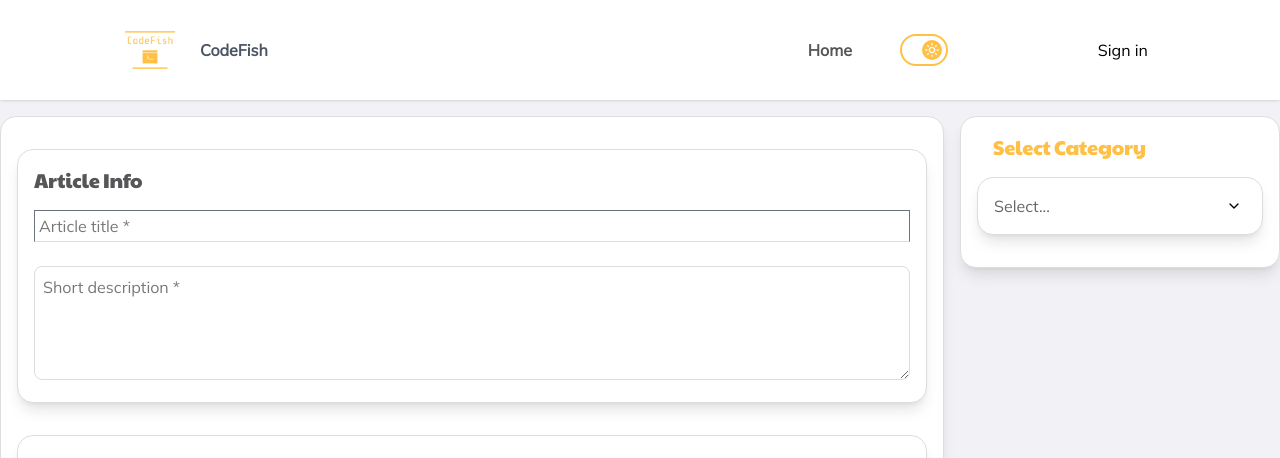
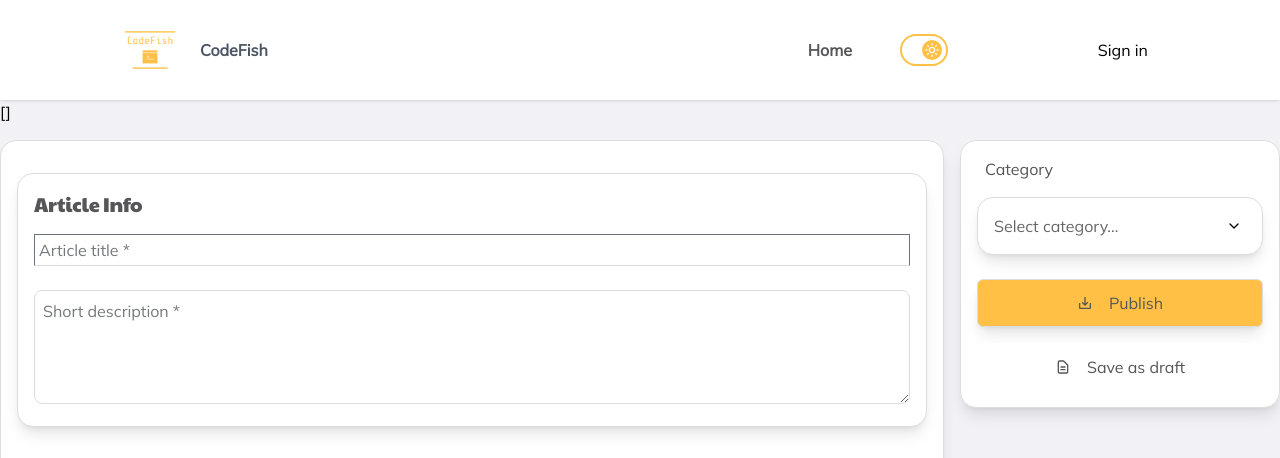
Before and after one commit to younggg96/gyang_website, a React (Create React App) app: page /article/new in a window 1280 px wide. Shown: the top 458 px of the page. Built offline with nearby package versions, Linux system fonts and the light colour scheme.

Commit message:
new updates

```diff
--- a/src/components/editor/EditorArticle.jsx
+++ b/src/components/editor/EditorArticle.jsx
@@ -10,23 +10,50 @@ import "react-markdown-editor-lite/lib/index.css";
 
 const mdParser = new MarkdownIt(/* Markdown-it options */);
 
+const EditorArticle = ({ form, setUploadImg }) => {
+  const {
+    register,
+    setError,
+    clearErrors,
+    formState: { errors },
+  } = form;
+
   const handleEditorChange = ({ html, text }) => {
     console.log("handleEditorChange", html, text);
   };
 
   const hanleFileChange = (file) => {
     console.log("file", file);
+    setUploadImg(file);
+    clearErrors("cover");
   };
 
-const EditorArticle = () => {
   return (
     <GyCard>
       <GyCard title="Article Info" hasDivider={false}>
-        <GyInput placeholder="Article title *" className="mb-6" />
-        <GyTextarea placeholder="Short description *" />
+        <GyInput
+          placeholder="Article title *"
+          className="mb-6"
+          required={true}
+          form={register("title", {
+            required: "Article title is required.",
+          })}
+        />
+        {errors.title && <p className="error-msg">{errors.title.message}</p>}
+        <GyTextarea
+          placeholder="Short description *"
+          required={true}
+          form={register("description", {
+            required: "Article description is required.",
+          })}
+        />
+        {errors.description && (
+          <p className="error-msg">{errors.description.message}</p>
+        )}
       </GyCard>
       <GyCard title="Article Cover" hasDivider={false}>
         <GyUploader onFileChange={hanleFileChange} type="single" />
+        {errors.cover && <p className="error-msg">{errors.cover.message}</p>}
       </GyCard>
       <GyCard title="Content" hasDivider={false}>
         <MdEditor
--- a/src/components/editor/EditorBtns.jsx
+++ b/src/components/editor/EditorBtns.jsx
@@ -4,9 +4,42 @@ import GyCard from "../../ui/GyCard/GyCard";
 import useAuth from "../../hooks/useAuth";
 import GyButton from "../../ui/GyButton/GyButton";
 // icons
-import { HiOutlinePencil } from "react-icons/hi";
+import { HiOutlineDocumentText, HiOutlinePencil } from "react-icons/hi";
 import { BsBookmarksFill } from "react-icons/bs";
 import { useNavigate } from "react-router-dom";
+import GySelector from "../../ui/GySelector/GySelector";
+import { MdSaveAlt } from "react-icons/md";
+
+const EditorSubmitBtns = ({ register, errors }) => {
+  return (
+    <GyCard>
+      <div className="mb-2">
+        <GySelector
+          placeHolder="Select category..."
+          title="Category"
+        ></GySelector>
+      </div>
+      <div className="flex flex-col gap-4">
+        <GyButton
+          icon={() => <MdSaveAlt />}
+          title="Publish your article"
+          variant="contained"
+          type="submit"
+          click={() => {}}
+        >
+          Publish
+        </GyButton>
+        <GyButton
+          icon={() => <HiOutlineDocumentText />}
+          title="Save your article as a draft"
+          variant="text"
+        >
+          Save as draft
+        </GyButton>
+      </div>
+    </GyCard>
+  );
+};
 
 const EditorBtns = () => {
   const { state } = useAuth();
@@ -40,4 +73,4 @@ const EditorBtns = () => {
   );
 };
 
-export default EditorBtns;
+export default { EditorBtns, EditorSubmitBtns };
--- a/src/pages/HomePage.jsx
+++ b/src/pages/HomePage.jsx
@@ -6,7 +6,7 @@ import Gytab from "../ui/GyTab/Gytab";
 import GyBodySection from "../ui/GyBodySection/GyBodySection";
 // scss
 import "./style/index.scss";
-import EditorBtns from "../components/editor/EditorBtns";
+import EditorBtnsComponents from "../components/editor/EditorBtns";
 import MomentList from "../components/moments/MomentList";
 
 export const tabs = ["Articles", "Moments"];
@@ -28,7 +28,7 @@ const Home = () => {
         </section>
         <section className="right-section">
           <div className="sticky-side">
-            <EditorBtns />
+            <EditorBtnsComponents.EditorBtns />
             <TopUserList row={5} page={1} />
           </div>
         </section>
--- a/src/pages/NewArticlePage.jsx
+++ b/src/pages/NewArticlePage.jsx
@@ -1,44 +1,40 @@
-import React from "react";
+import React, { useState } from "react";
 import GyBodySection from "../ui/GyBodySection/GyBodySection";
 import EditorArticle from "../components/editor/EditorArticle";
-import GyCard from "../ui/GyCard/GyCard";
-import GyButton from "../ui/GyButton/GyButton";
-import { MdSaveAlt } from "react-icons/md";
-import { HiOutlineDocumentText } from "react-icons/hi";
-import GySelector from "../ui/GySelector/GySelector";
+
+import EditorBtnsComponents from "../components/editor/EditorBtns";
+import { useForm } from "react-hook-form";
 
 const NewArticlePage = () => {
+  const form = useForm();
+  const [uploadImg, setUploadImg] = useState([]);
+
+  const onSubmit = (data) => {
+    console.log("aaaa");
+    if (!uploadImg.length) {
+      form.setError("cover", {
+        type: "required",
+        message: "Article cover is required.",
+      });
+    }
+    // run(data);
+  };
+
   return (
     <GyBodySection>
+      <form onSubmit={form.handleSubmit(onSubmit)}>
+        <p>{JSON.stringify(uploadImg)}</p>
         <div className="page-section">
           <section className="left-section">
-          <EditorArticle />
+            <EditorArticle form={form} setUploadImg={setUploadImg} />
           </section>
           <section className="right-section">
-          <GyCard className="sticky-side">
-            <div>
-              <GySelector title="Select category"></GySelector>
+            <div className="sticky-side">
+              <EditorBtnsComponents.EditorSubmitBtns form={form} />
             </div>
-            {/* <div className="flex flex-col gap-4">
-              <GyButton
-                icon={() => <MdSaveAlt />}
-                title="Publish your article"
-                variant="contained"
-                click={() => {}}
-              >
-                Publish
-              </GyButton>
-              <GyButton
-                icon={() => <HiOutlineDocumentText />}
-                title="Save your article as a draft"
-                variant="text"
-              >
-                Save as draft
-              </GyButton>
-            </div> */}
-          </GyCard>
           </section>
         </div>
+      </form>
     </GyBodySection>
   );
 };
--- a/src/ui/GyButton/index.scss
+++ b/src/ui/GyButton/index.scss
@@ -25,7 +25,7 @@
       @apply text-text bg-primary border border-border dark:border-borderDark;
     }
     &.iconOnly {
-      @apply p-0 bg-transparent border-0 hover:bg-transparent;
+      @apply p-0 bg-transparent border-0 h-auto hover:bg-transparent hover:rounded-full;
     }
     &.round {
       @apply rounded-full flex justify-center items-center;
--- a/src/ui/GyInput/GyInput.jsx
+++ b/src/ui/GyInput/GyInput.jsx
@@ -2,7 +2,13 @@ import React from "react";
 import "./index.scss";
 import classNames from "classnames";
 
-const GyInput = ({ className, onInputHandler, form, ...props }) => {
+const GyInput = ({
+  className,
+  onInputHandler,
+  required = false,
+  form,
+  ...props
+}) => {
   return (
     <input
       className={classNames("gy-input", className)}
@@ -10,6 +16,7 @@ const GyInput = ({ className, onInputHandler, form, ...props }) => {
         event.preventDefault();
         onInputHandler && onInputHandler(event.target.value);
       }}
+      required={required}
       {...form}
       {...props}
     />
--- a/src/ui/GySelector/GySelector.jsx
+++ b/src/ui/GySelector/GySelector.jsx
@@ -23,7 +23,8 @@ const GySelector = ({
   onSelect,
   multiple = true,
   opened = false,
-  title = "Select...",
+  title = "",
+  placeHolder = "Select...",
   ...props
 }) => {
   const [openOptions, setOpenOptions] = useState(opened);
@@ -52,10 +53,10 @@ const GySelector = ({
 
   return (
     <div className={classNames(["gy-selector"])} {...props}>
-      <p className="gy-selector__title title">{title}</p>
+      <p className="gy-selector__title">{title}</p>
       <GyCard className="selected-item" onClick={() => handleOpenOptions()}>
         {!!!selectedItem.length ? (
-          <span className="selected-item__placeholder">Select...</span>
+          <span className="selected-item__placeholder">{placeHolder}</span>
         ) : (
           <>
             {!multiple ? (
--- a/src/ui/GySelector/index.scss
+++ b/src/ui/GySelector/index.scss
@@ -4,7 +4,7 @@
   .gy-selector {
     @apply flex flex-col gap-4;
     &__title {
-      @apply pl-4 text-primary;
+      @apply pl-2 text-text dark:text-textDark;
     }
     .selected-item {
       @apply flex justify-between items-center w-full cursor-pointer;
--- a/src/ui/GyTextarea/GyTextarea.jsx
+++ b/src/ui/GyTextarea/GyTextarea.jsx
@@ -6,7 +6,7 @@ const GyTextarea = ({
   id,
   rows = 4,
   placeholder,
-  required = true,
+  required = false,
   className,
   hideLabel = "Input",
   hasBorder = true,
--- a/src/ui/GyUploader/GyUploader.jsx
+++ b/src/ui/GyUploader/GyUploader.jsx
@@ -28,16 +28,10 @@ export const GyUploaderPrevier = ({ fileList, fileRemove }) => (
             alt={`${item.name} preview img`}
             src={item.url}
           />
-          {/* <div className="uploader-preview__content__item__info">
-              <p>{item.name}</p>
-              <p className="text-xs text-gray-400">
-                {byteToMegaByte(item.size)}
-              </p>
-            </div> */}
           <GyButton
             className="uploader-preview__content__item__del"
             type="button"
-            size={["iconOnly"]}
+            variant="iconOnly"
             onClick={() => fileRemove(item)}
           >
             <AiFillDelete />
@@ -135,7 +129,7 @@ const GyUploader = ({
         {...props}
       >
         {type === "single" && !!fileList.length ? (
-          <div className="w-full flex flex-col items-center gap-2">
+          <div className="relative w-full">
             <img
               className="rounded-md w-full h-80 object-cover"
               alt={`${fileList[0].name} preview img`}
@@ -147,18 +141,13 @@ const GyUploader = ({
                 {byteToMegaByte(fileList[0].size)}
               </p>
             </div>
-            <div className="flex gap-2">
-              <GyButton type="button" icon={() => <AiFillDelete />}>
-                <span>Upload image</span>
-              </GyButton>
-              <GyButton
-                type="button"
-                icon={() => <AiFillDelete />}
-                onClick={() => fileRemove(fileList[0])}
-              >
-                <span>Delete image</span>
-              </GyButton>
-            </div>
+            <GyButton
+              type="button"
+              variant="iconOnly"
+              icon={() => <AiFillDelete />}
+              onClick={() => fileRemove(fileList[0])}
+              className="absolute top-4 right-4"
+            ></GyButton>
           </div>
         ) : (
           <>
@@ -166,6 +155,7 @@ const GyUploader = ({
               multiple={type === "multiple"}
               type="file"
               className="gy-uploader__input"
+              accept="image/*"
               onChange={(e) => addFiles([...e.target.files])}
               onDragEnter={handleDragEnter}
               onDragLeave={handleDragLeave}
```
Lines whose indentation alone changed are shown as unchanged.
